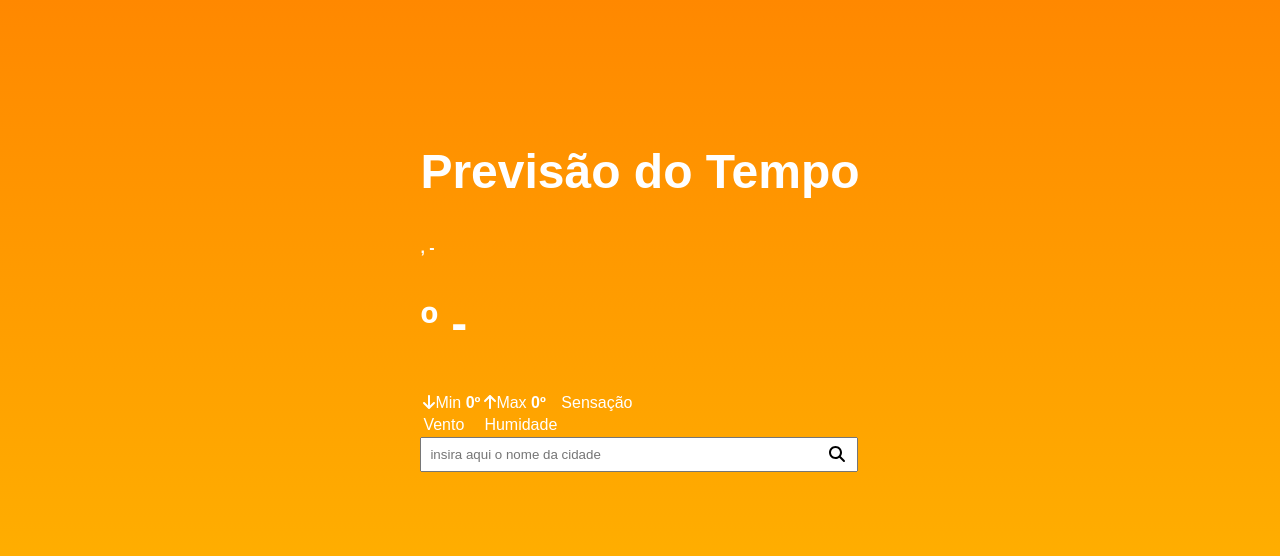
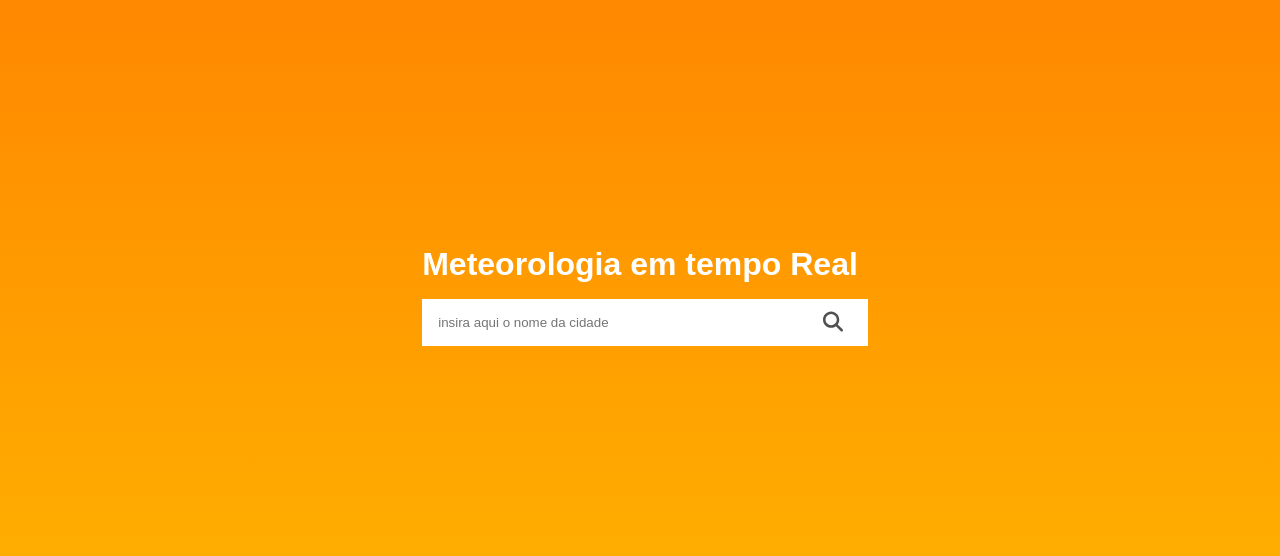
Before and after one commit to Gabriel-Aroucas/Weather-Gadget, a React (Vite) app: page / in a window 1280 px wide. Shown: the part 120-676 px from the top of the page. Built offline with nearby package versions, Linux system fonts and the light colour scheme.

Commit message:
:sparkles: feat: novas seções adicionadas

```diff
--- a/src/App.jsx
+++ b/src/App.jsx
@@ -1,5 +1,5 @@
 import { FontAwesomeIcon } from '@fortawesome/react-fontawesome'
-import { faMagnifyingGlass, faArrowDown, faArrowUp } from '@fortawesome/free-solid-svg-icons'
+import { faMagnifyingGlass, faArrowDown, faArrowUp, faXmark } from '@fortawesome/free-solid-svg-icons'
 import axios from 'axios'
 import "./AppStyle/App.css"
 import { useState } from 'react'
@@ -13,6 +13,7 @@ function App() {
   const [sensation, setSensation] = useState('')
   const [wind, setWind] = useState('')
   const [humidity, setHumidity] = useState('')
+  const [UV, setUV] = useState('')
 
 
 
@@ -26,18 +27,34 @@ function App() {
         setCountry(e.data.location.country)
 
         setTemperature(e.data.current.temp_c)
-        setCondition(e.data.current.condition.text)
+
+        switch (e.data.current.condition.text) {
+          case 'Partly cloudy': setCondition('Parcialmente Nublado')
+        }
 
         setSensation(Math.round(e.data.current.feelslike_c) + 'º')
         setWind(Math.round(e.data.current.wind_kph) + 'KM/h')
         setHumidity(Math.round(e.data.current.humidity) + '%')
+        setUV(e.data.current.uv)
 
 
         console.log(e.data)
       })
 
+    animationOpenScreen()
+
   }
 
+  const animationOpenScreen = () => {
+    const screen = document.querySelector(".container__search__screen")
+    screen.style.display='block'
+    setTimeout(() => {
+      screen.style.transition='200ms'
+    screen.style.opacity=1
+
+    }, 200);
+
+  }
   const MinTemperature = Math.round(temperature - temperature / 100 * 10) + 'º'
   const MaxTemperature = Math.round(temperature + temperature / 100 * 10) + 'º'
 
@@ -45,30 +62,34 @@ function App() {
     <>
       <section className="container">
         <div className="container__search">
-          <h1>Previsão do Tempo</h1>
+          <h1>Meteorologia em tempo <span>Real</span></h1>
           <div className="container__search__screen">
+            <span className='container__search__screen__close'>
+            <FontAwesomeIcon icon={faXmark}/>
+            </span>
             <strong>{location}, {region} - {country}</strong>
-            <h1>{temperature}º - {condition}</h1>
+            <h1>{temperature}ºC<span>{condition}</span></h1>
             <div className="container__search__screen__average">
 
-              <table className="minmax">
+              <table className="container_search_screen_avarange_minmax">
                 <tbody>
                   <tr>
-                    <td className="minmax__icon"><FontAwesomeIcon icon={faArrowDown} />Min <strong>{MinTemperature}</strong></td>
-                    <td className="minmax__icon"><FontAwesomeIcon icon={faArrowUp} />Max <strong>{MaxTemperature}</strong></td>
-                    <td>Sensação {sensation}</td>
+                    <td className="container_search_screen_avarange_minmax__icon"><FontAwesomeIcon icon={faArrowDown} /> <strong>{MinTemperature}</strong></td>
+                    <td className="container_search_screen_avarange_minmax__icon"><FontAwesomeIcon icon={faArrowUp} /> <strong>{MaxTemperature}</strong></td>
+                    <td>Sensação <strong>{sensation}</strong></td>
                   </tr>
 
                   <tr>
-                    <td>Vento {wind}</td>
-                    <td>Humidade {humidity}</td>
+                    <td>Vento <strong>{wind}</strong></td>
+                    <td>Humidade <strong>{humidity}</strong></td>
+                    <td>Índice UV <strong>{UV}</strong></td>
                   </tr>
                 </tbody>
               </table>
             </div>
           </div>
           <article className="container__search__inputAlign">
-            <input type="text" id="country" placeholder='insira aqui o nome da cidade' />
+            <input type="text" id="country" name='text' placeholder='insira aqui o nome da cidade' />
             <i onClick={Weatherapi}><FontAwesomeIcon icon={faMagnifyingGlass} /></i>
           </article>
         </div>
--- a/src/AppStyle/App.css
+++ b/src/AppStyle/App.css
@@ -1,3 +1,10 @@
+@font-face {
+  font-family: 'Montserrat';
+  font-style: normal;
+  font-weight: 200;
+  font-display: swap;
+  src: url(https://fonts.gstatic.com/s/montserrat/v26/JTUHjIg1_i6t8kCHKm4532VJOt5-QNFgpCvr6Ew-.ttf) format('truetype');
+}
 body {
   min-height: 100vh;
   background: -webkit-linear-gradient(#FF8000, #FFB700);
@@ -6,23 +13,65 @@ body {
   align-items: center;
   flex-direction: column;
   font-family: sans-serif;
+}
+.container {
+  text-align: center;
+}
+.container .container__search h1:nth-child(1) {
   color: #fff;
+  font-size: 2rem;
+  width: 100%;
+  margin: 1rem 0;
 }
-.container .container__search h1 {
-  font-size: 3rem;
+.container .container__search .container__search__screen {
+  position: relative;
+  background-color: #fff3e4;
+  padding: 1rem;
+  display: none;
+  opacity: 0;
+}
+.container .container__search .container__search__screen h1 {
+  font-size: 2.5rem;
+  display: flex;
+  flex-direction: column;
+  line-height: 50px;
+  color: #505050;
+}
+.container .container__search .container__search__screen .container__search__screen__close {
+  position: absolute;
+  right: 20px;
+  color: #FF8000;
+  cursor: pointer;
+}
+.container .container__search .container__search__screen strong {
+  font-family: sans-serif;
+  color: #505050;
+}
+.container .container__search .container__search__screen .container__search__screen__average table {
+  width: 100%;
+}
+.container .container__search .container__search__screen .container__search__screen__average table tr td {
+  font-family: montserrat;
+  font-weight: 100;
+}
+.container .container__search .container__search__screen .container_search_screen_avarange_minmax__icon {
+  color: #FF8000;
 }
 .container .container__search .container__search__inputAlign {
   position: relative;
   width: 100%;
+  margin-top: 10px;
 }
 .container .container__search .container__search__inputAlign input {
   width: 95%;
-  padding: 0.5rem;
+  padding: 1rem;
+  border: none;
 }
 .container .container__search .container__search__inputAlign i {
   position: absolute;
   right: 15px;
-  color: #000;
+  color: #505050;
   top: 50%;
   transform: translateY(-50%);
+  font-size: 20px;
 }
--- a/src/AppStyle/App.less
+++ b/src/AppStyle/App.less
@@ -1,36 +1,90 @@
 @import url("../config/LessVariables/variables.less");
 
-body{
+body {
     min-height: 100vh;
-    background:-webkit-linear-gradient( @gradientOne, @gradientTwo);
+    background: -webkit-linear-gradient(@gradientOne, @gradientTwo);
     display: flex;
     justify-content: center;
     align-items: center;
     flex-direction: column;
     font-family: sans-serif;
-    color: #fff;
-
 
 }
 
-.container{
-    .container__search{
-        h1{
-            font-size: 3rem;
+.container {
+    text-align: center;
+
+    .container__search {
+        h1:nth-child(1) {
+            color: #fff;
+            font-size: 2rem;
+            width: 100%;
+            margin: 1rem 0;
         }
-        .container__search__inputAlign{
+
+        .container__search__screen {
+            position: relative;
+            background-color: #fff3e4;
+            padding: 1rem;
+            display: none;
+            opacity: 0;
+            h1 {
+                font-size: 2.5rem;
+                display: flex;
+                flex-direction: column;
+                line-height: 50px;
+                color: #505050;
+            }
+
+            .container__search__screen__close{
+                position: absolute;
+                right: 20px;
+                color: @gradientOne;
+                cursor: pointer;
+            }
+            strong {
+                font-family: sans-serif;
+                color: #505050;
+            }
+
+            .container__search__screen__average {
+                table {
+                    width: 100%;
+
+                    tr {
+                        td {
+                            font-family: montserrat;
+                            font-weight: 100;
+
+                        }
+                    }
+                }
+            }
+
+            .container_search_screen_avarange_minmax__icon {
+                color: @gradientOne;
+
+            }
+        }
+
+        .container__search__inputAlign {
             position: relative;
             width: 100%;
-            input{
+            margin-top: 10px;
+
+            input {
                 width: 95%;
-                padding: 0.5rem;
+                padding: 1rem;
+                border: none;
             }
-            i{
+
+            i {
                 position: absolute;
                 right: 15px;
-                color: #000;
+                color: #505050;
                 top: 50%;
                 transform: translateY(-50%);
+                font-size: 20px;
             }
         }
     }
--- /dev/null
+++ b/src/config/LessVariables/variables.css
@@ -0,0 +1,7 @@
+@font-face {
+  font-family: 'Montserrat';
+  font-style: normal;
+  font-weight: 200;
+  font-display: swap;
+  src: url(https://fonts.gstatic.com/s/montserrat/v26/JTUHjIg1_i6t8kCHKm4532VJOt5-QNFgpCvr6Ew-.ttf) format('truetype');
+}
--- a/src/config/LessVariables/variables.less
+++ b/src/config/LessVariables/variables.less
@@ -2,3 +2,5 @@
 @gradientTwo: #FFB700;
 
 @DefaultWidth: 800px;
+
+@import url('https://fonts.googleapis.com/css2?family=Montserrat:wght@200&display=swap');
```
